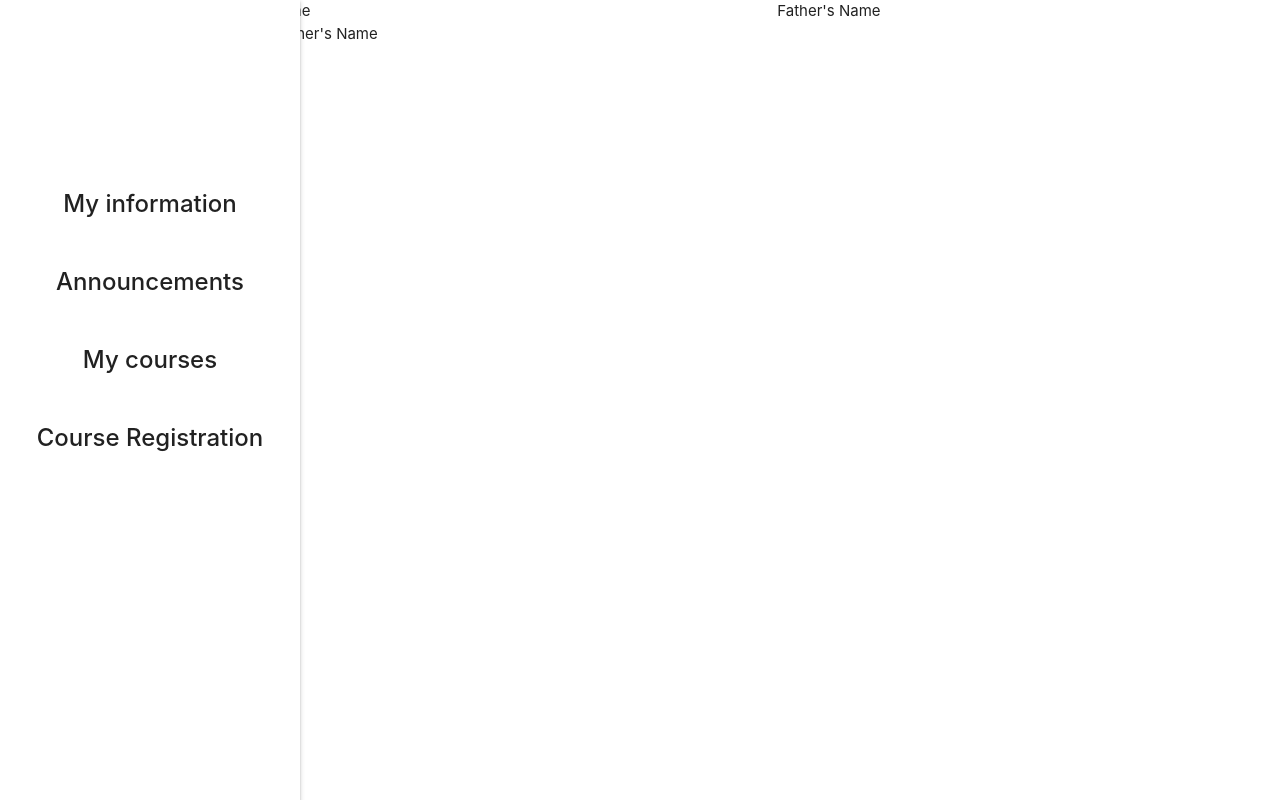
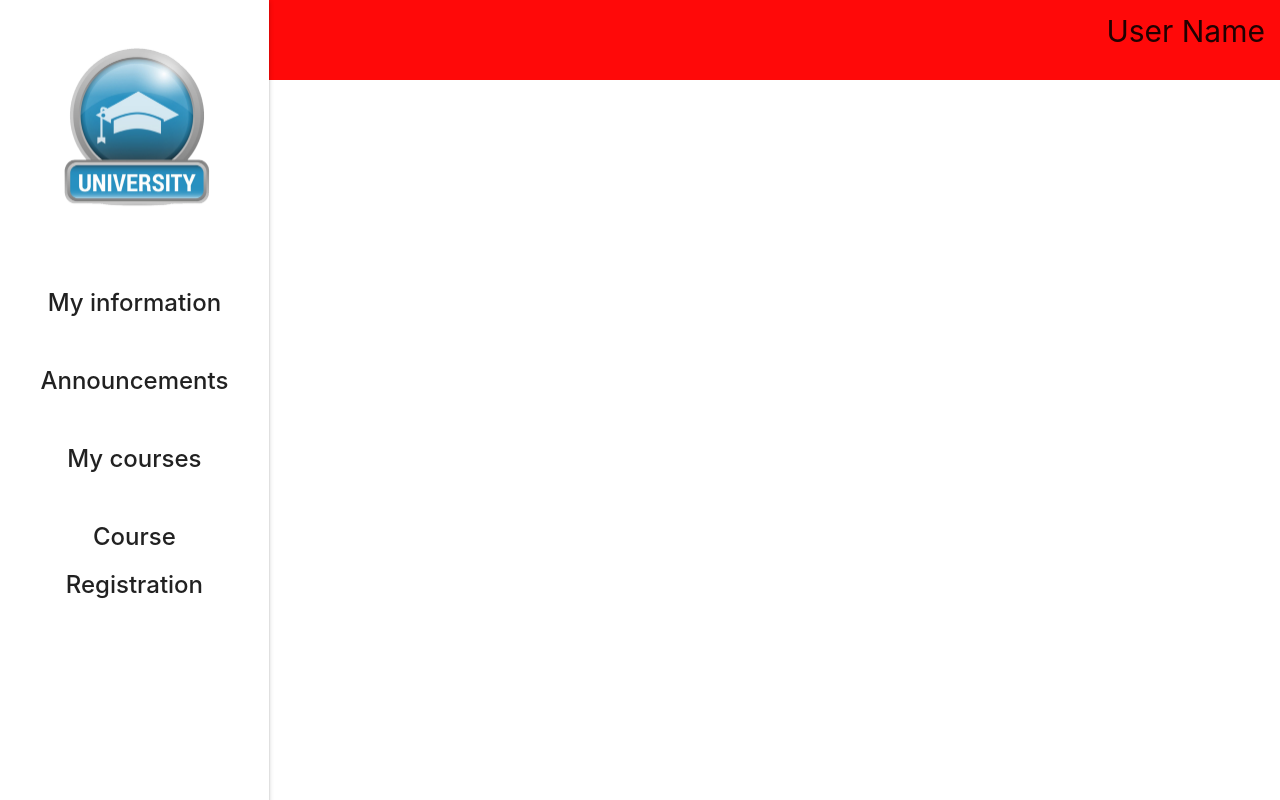
Before and after one commit to Umang2023/UniversityRegistrationSystem, a website: page public/html/home.html in a window 1280 px wide. Drawn offline with nearby package versions, Linux system fonts and the light colour scheme.

Commit message:
Home page styling updates

```diff
--- a/public/css/home.css
+++ b/public/css/home.css
@@ -1,16 +1,52 @@
-.sidenav-li-items{
+* {
+    margin: 0px;
+    padding: 0px;
+}
+
+.sidenav.sidenav-fixed {
+    width: 21vw;
+}
+
+.sidenav-li-items {
     text-align: center;
     margin-top: 2rem;
     margin-bottom: 2rem;
 }
 
-.sidenav-li-items > .sidenav-link{
+.sidenav-li-items>.sidenav-link {
     font-size: x-large;
 }
 
-.grid-container{
+/*
+.grid-container {
     display: grid;
     grid-template-columns: auto auto
+} */
+
+.logo-img {
+    width: 200px;
+    height: 200px;
+}
+
+.header {
+    background-color: rgb(255, 9, 9);
+    margin-left: 21vw;
+    width: 79vw;
+    height: 10vh;
+    margin-top: 0px;
+}
+
+.header .header-content {
+    width: 100%;
+    height: 10vh;
+    overflow: hidden;
+}
+
+.header .header-content>h3 {
+    font-size: 2rem;
+    margin: 1rem;
+    text-align: right;
+    height: 100%;
 }
 
 /* .grid-item{
--- a/public/html/home.html
+++ b/public/html/home.html
@@ -16,20 +16,36 @@
     <!-- <div>Hello</div> -->
     <!-- <script type="text/javascript" src="../js/home.js"></script> -->
     <!-- <header> -->
-      <ul class="sidenav sidenav-fixed" style="padding-top: 10rem;">
-      <li class="sidenav-li-items"><a href="/" class="sidenav-link">My information</a></li>
-      <li class="sidenav-li-items"><a href="/announcement" class="sidenav-link">Announcements</a></li>
-      <li class="sidenav-li-items"><a href="/courses" class="sidenav-link">My courses</a></li>
-      <li class="sidenav-li-items"><a href="/registration" class="sidenav-link">Course Registration</a></li>
+    <!-- <ul class="sidenav sidenav-fixed" style="padding-top: 10rem"></ul> -->
+    <ul class="sidenav sidenav-fixed">
+      <li class="sidenav-li-items">
+        <img src="../img/univ_logo.png" class="logo-img" />
+      </li>
+      <li class="sidenav-li-items">
+        <a href="/" class="sidenav-link">My information</a>
+      </li>
+      <li class="sidenav-li-items">
+        <a href="/announcement" class="sidenav-link">Announcements</a>
+      </li>
+      <li class="sidenav-li-items">
+        <a href="/courses" class="sidenav-link">My courses</a>
+      </li>
+      <li class="sidenav-li-items">
+        <a href="/registration" class="sidenav-link">Course Registration</a>
+      </li>
     </ul>
 
-    <div style="margin-left: 21%;">
+    <!-- <div style="margin-left: 21%">
       <div class="grid-container">
         <div class="grid-item">Name</div>
         <div class="grid-item">Father's Name</div>
         <div class="grid-item">Mother's Name</div>
       </div>
+    </div> -->
+    <div class="header">
+      <div class="header-content">
+        <h3>User Name</h3>
+      </div>
     </div>
-
   </body>
 </html>
```
Also changed, not shown: public/img/univ_logo.png (added).
